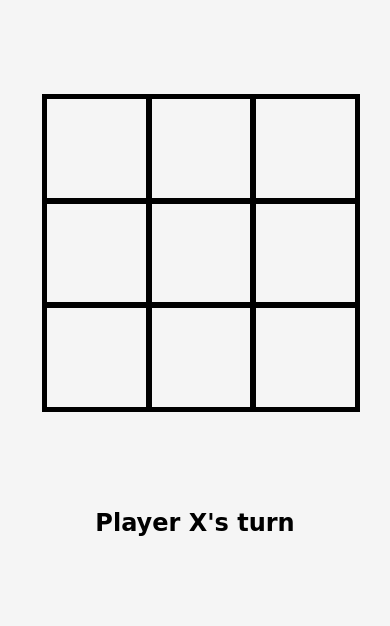
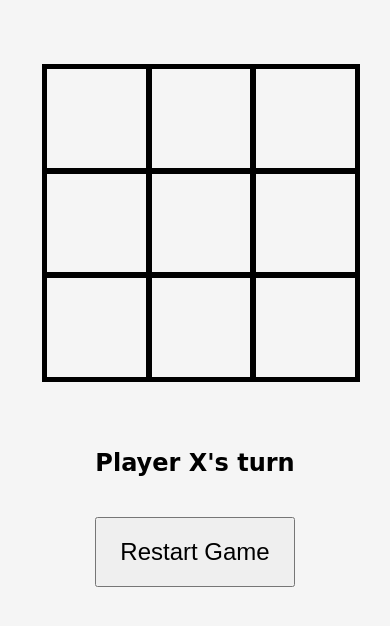
Before and after one commit to MihaiKuro/tic-tac-toe, a plain HTML site: page index.html in a window 390 px wide. Shown: the part 76-702 px from the top of the page. Drawn offline with Linux system fonts and the light colour scheme.

Commit message:
restart game solved

````diff
--- a/index.html
+++ b/index.html
@@ -21,7 +21,8 @@
         <div cellIndex="7" class="cell"></div>
         <div cellIndex="8" class="cell"></div>
     </div>
-    <h2 id="statusText"><button id="restartBtn">Restart Game</button></h2>
+    <h2 id="statusText"></h2>
+    <button id="restartBtn">Restart Game</button>
     <script src="script.js"></script>
 </body>
 </html>
--- a/script.js
+++ b/script.js
@@ -72,6 +72,7 @@ function checkWin(){
 function restartGame(){
     options=['','','','','','','','',''];
     cells.forEach(cell=>cell.textContent='');
+    currentPlayer='X';
     statusText.textContent=`Player ${currentPlayer}'s turn`;
     gameActive=true;
 
--- a/style.css
+++ b/style.css
@@ -33,8 +33,6 @@ h1{
 @media only screen and (max-width: 600px) {
     #cellContainer{
         width: 100px;
-        margin: 100px calc(50% - 150px);
+        margin: 70px calc(50% - 150px);
     }
 }
-```
-```
````
